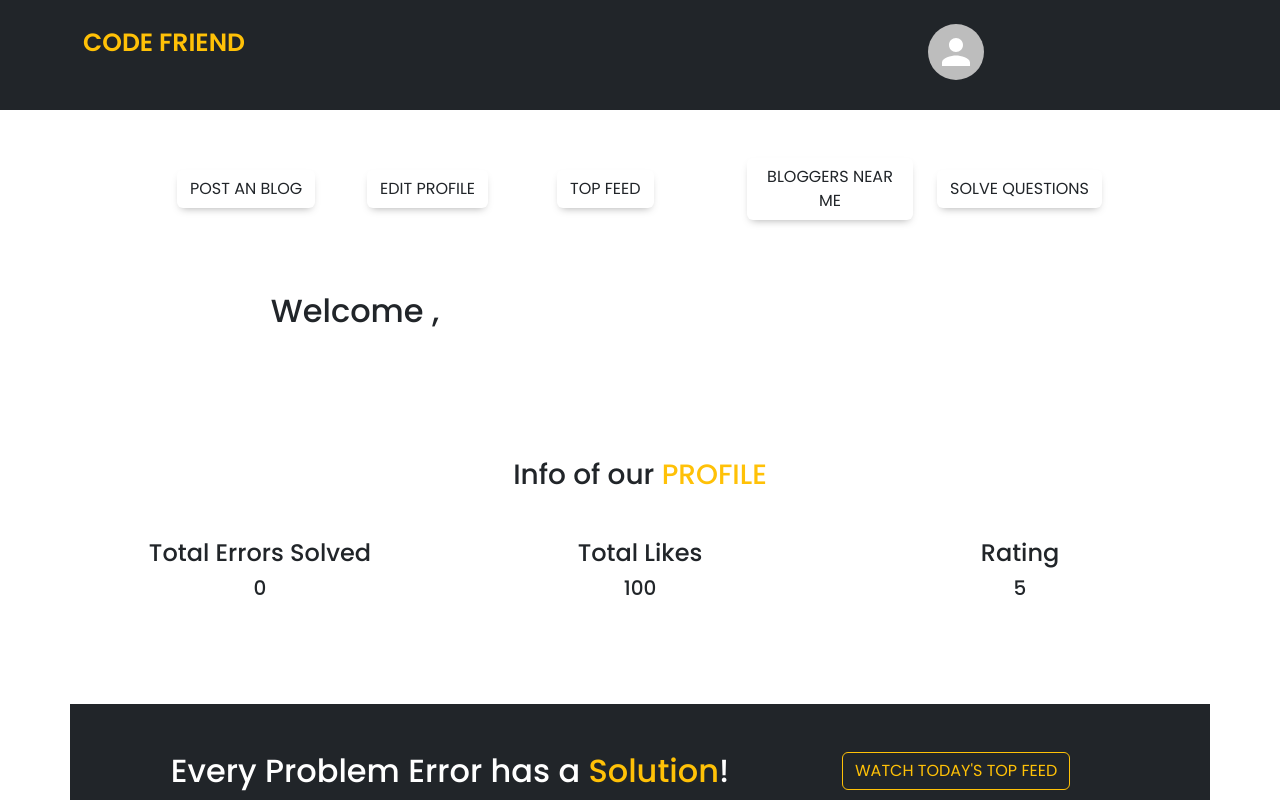
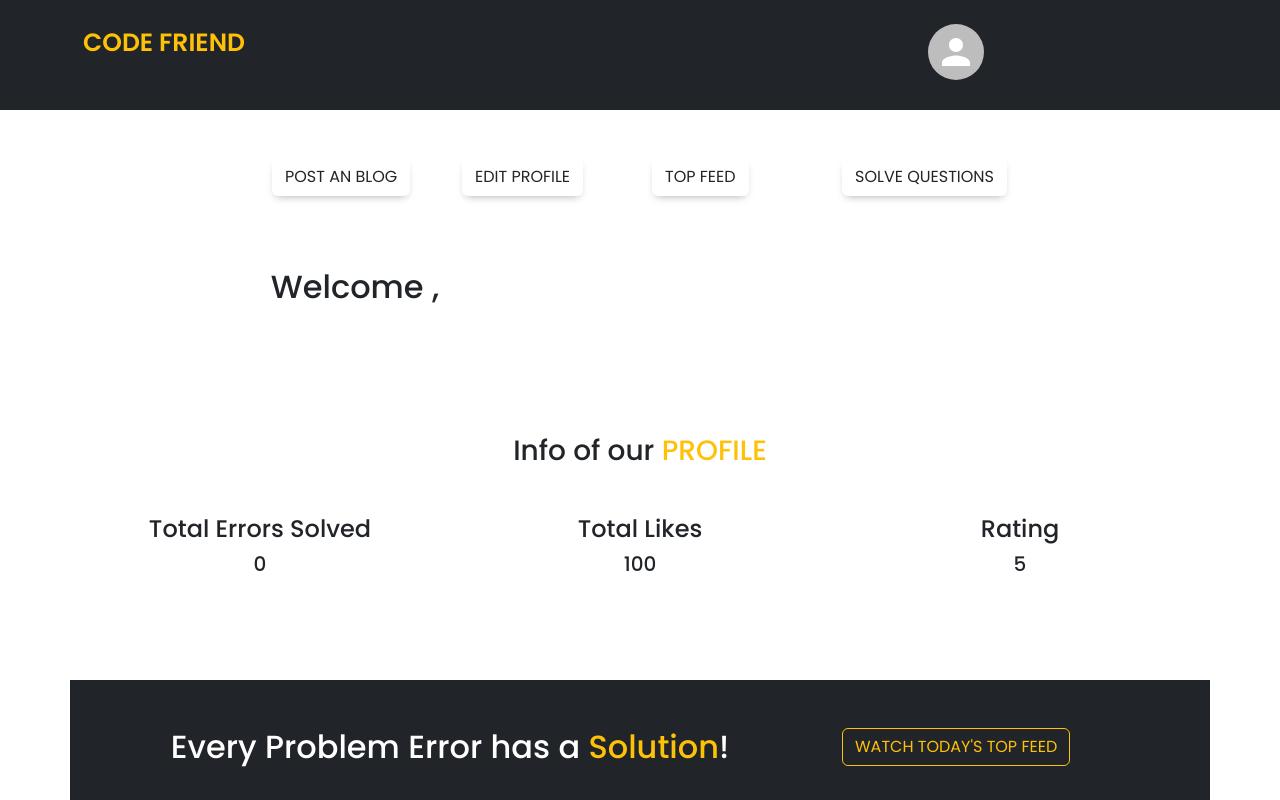
Before and after one commit to saitej34/codefriend_client, a React (Create React App) app: page /dashboard in a window 1280 px wide. Shown: the top 800 px of the page. Built offline with nearby package versions, Linux system fonts and the light colour scheme; no server answers; sample sign-in values are in the browser's storage.

Commit message:
blooger is removed

```diff
--- a/src/components/DashBoard.jsx
+++ b/src/components/DashBoard.jsx
@@ -271,9 +271,6 @@ const DashBoard = () => {
                 <a href="#" class="btn btn-dark-warning">Top Feed</a>
            </div>
            <div class="col-md-2">
-                <a href="#" class="btn btn-dark-warning">Bloggers near me</a>
-           </div>
-           <div class="col-md-2">
                 <a href="#" class="btn btn-dark-warning">Solve Questions</a>
            </div>
         </div>
```
